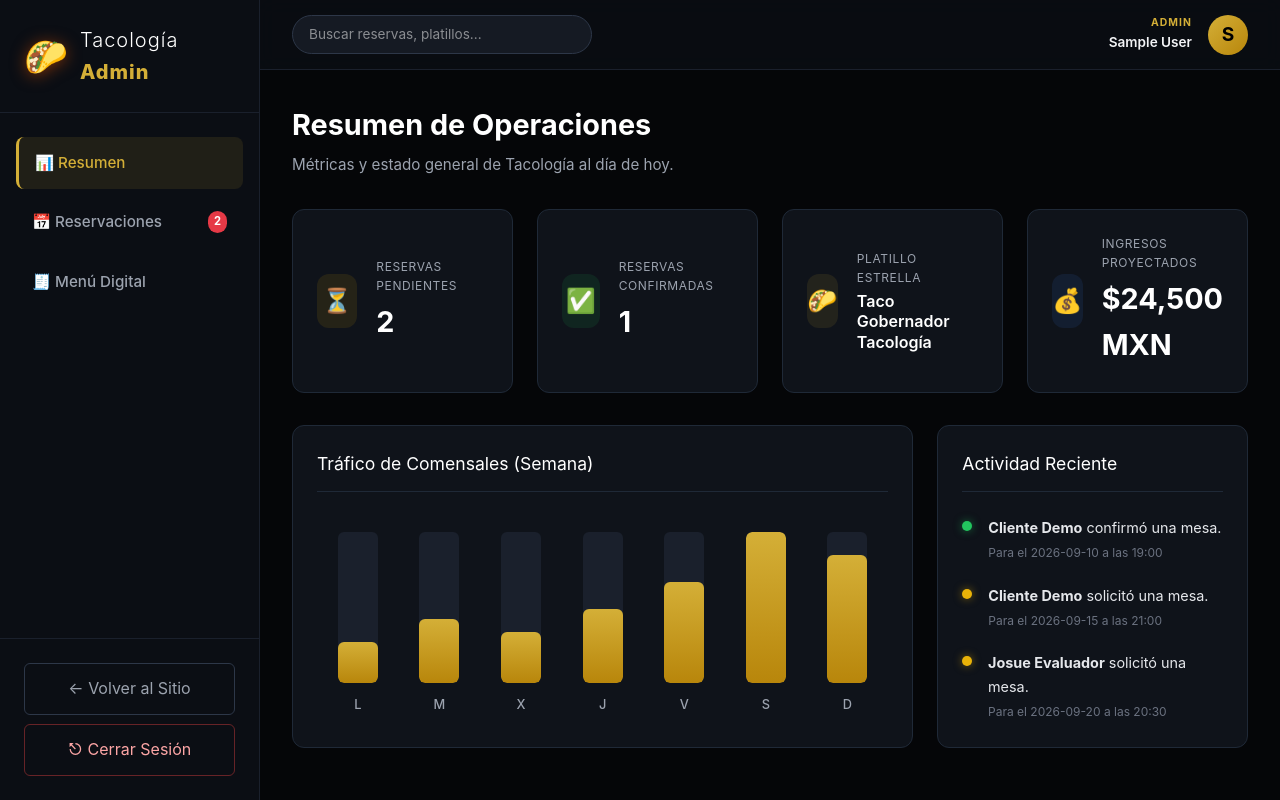
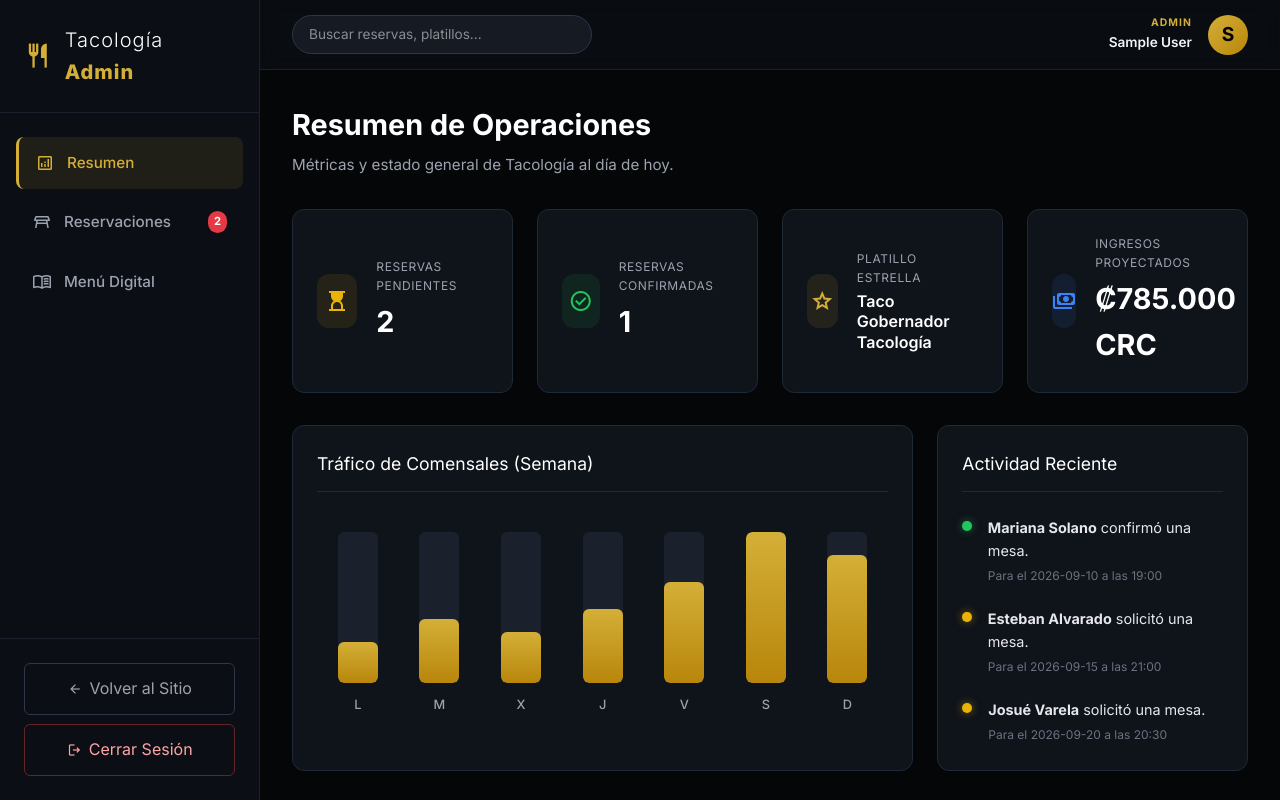
Before and after one commit to aleexds/Login-proyect, a React (Vite) app in the folder ReactInicio/: page /admin in a window 1280 px wide. Built offline with nearby package versions, Linux system fonts and the light colour scheme; data requests are answered from the project's data file; sample sign-in values are in the browser's storage.

Commit message:
feat: reemplazar emojis por Google Fonts Material Symbols, precios en Colones (CRC) e info de Costa Rica

```diff
--- a/ReactInicio/db.json
+++ b/ReactInicio/db.json
@@ -12,33 +12,33 @@
     {
       "id": "1",
       "userId": 2,
-      "name": "Cliente Demo",
-      "phone": "+52 55 1234 5678",
+      "name": "Mariana Solano",
+      "phone": "+506 8712 3456",
       "date": "2026-09-10",
       "time": "19:00",
       "guests": 2,
-      "tableArea": "Terraza Agave",
+      "tableArea": "Terraza Volcán",
       "status": "confirmada",
       "notes": "Mesa con vista y velada de aniversario"
     },
     {
       "id": "2",
       "userId": 2,
-      "name": "Cliente Demo",
-      "phone": "+52 55 9876 5432",
+      "name": "Esteban Alvarado",
+      "phone": "+506 7011 8899",
       "date": "2026-09-15",
       "time": "21:00",
       "guests": 4,
-      "tableArea": "Salón Mezcal",
+      "tableArea": "Salón Mezcal Escazú",
       "status": "pendiente",
       "notes": "Cumpleaños, requieren menú degustación"
     },
     {
       "date": "2026-09-20",
-      "tableArea": "Terraza Agave",
-      "notes": "Prueba automatica de integracion",
+      "tableArea": "Terraza Volcán",
+      "notes": "Cata de mezcal y tacos de autor",
       "time": "20:30",
-      "name": "Josue Evaluador",
+      "name": "Josué Varela",
       "status": "pendiente",
       "guests": 3,
       "userId": 2,
--- a/ReactInicio/index.html
+++ b/ReactInicio/index.html
@@ -4,7 +4,11 @@
     <meta charset="UTF-8" />
     <link rel="icon" type="image/svg+xml" href="/favicon.svg" />
     <meta name="viewport" content="width=device-width, initial-scale=1.0" />
-    <title>reactinicio</title>
+    <title>Tacología · Cocina Mexicana de Autor</title>
+    <!-- Google Fonts & Material Symbols -->
+    <link rel="preconnect" href="https://fonts.googleapis.com">
+    <link rel="preconnect" href="https://fonts.gstatic.com" crossorigin>
+    <link href="https://fonts.googleapis.com/css2?family=Inter:wght@300;400;500;600;700;800&family=Material+Symbols+Outlined:opsz,wght,FILL,GRAD@24,400,0,0" rel="stylesheet">
   </head>
   <body>
     <div id="root"></div>
--- a/ReactInicio/src/components/Navbar.jsx
+++ b/ReactInicio/src/components/Navbar.jsx
@@ -16,7 +16,9 @@ export default function Navbar({ activeTab }) {
     <header className="navbar-header">
       <div className="navbar-container">
         <Link to="/" className="navbar-brand">
-          <span className="brand-icon">🌮</span>
+          <span className="material-symbols-outlined" style={{ fontSize: '2rem', color: '#f57c00' }}>
+            restaurant
+          </span>
           <div className="brand-text">
             <span className="brand-title">TACOLOGÍA</span>
             <span className="brand-subtitle">Cocina Mexicana de Autor</span>
--- a/ReactInicio/src/pages/Admin/AdminLayout.jsx
+++ b/ReactInicio/src/pages/Admin/AdminLayout.jsx
@@ -38,7 +38,9 @@ export default function AdminLayout({
       {/* Sidebar */}
       <aside className="admin-sidebar">
         <div className="admin-brand">
-          <span className="brand-icon">🌮</span>
+          <span className="material-symbols-outlined" style={{ color: '#d4af37', fontSize: '1.8rem' }}>
+            restaurant
+          </span>
           <span className="brand-text">Tacología <strong>Admin</strong></span>
         </div>
 
@@ -47,13 +49,15 @@ export default function AdminLayout({
             className={`admin-nav-item ${activeSection === 'overview' ? 'active' : ''}`}
             onClick={() => setActiveSection('overview')}
           >
-            📊 Resumen
+            <span className="material-symbols-outlined" style={{ fontSize: '1.25rem' }}>analytics</span>
+            Resumen
           </button>
           <button
             className={`admin-nav-item ${activeSection === 'reservations' ? 'active' : ''}`}
             onClick={() => setActiveSection('reservations')}
           >
-            📅 Reservaciones
+            <span className="material-symbols-outlined" style={{ fontSize: '1.25rem' }}>table_restaurant</span>
+            Reservaciones
             {reservations.filter(r => r.status === 'pendiente').length > 0 && (
               <span className="nav-badge">
                 {reservations.filter(r => r.status === 'pendiente').length}
@@ -64,20 +68,23 @@ export default function AdminLayout({
             className={`admin-nav-item ${activeSection === 'menu' ? 'active' : ''}`}
             onClick={() => setActiveSection('menu')}
           >
-            🧾 Menú Digital
+            <span className="material-symbols-outlined" style={{ fontSize: '1.25rem' }}>menu_book</span>
+            Menú Digital
           </button>
         </nav>
 
         <div className="admin-sidebar-footer" style={{ display: 'flex', flexDirection: 'column', gap: '0.6rem' }}>
-          <button className="btn-exit-admin" onClick={onGoToWebsite}>
-            ← Volver al Sitio
+          <button className="btn-exit-admin" onClick={onGoToWebsite} style={{ display: 'flex', alignItems: 'center', justifyContent: 'center', gap: '0.4rem' }}>
+            <span className="material-symbols-outlined" style={{ fontSize: '1rem' }}>arrow_back</span>
+            Volver al Sitio
           </button>
           <button
             className="btn-exit-admin"
-            style={{ borderColor: 'rgba(239, 68, 68, 0.4)', color: '#fca5a5' }}
+            style={{ borderColor: 'rgba(239, 68, 68, 0.4)', color: '#fca5a5', display: 'flex', alignItems: 'center', justifyContent: 'center', gap: '0.4rem' }}
             onClick={onLogout}
           >
-            ⎋ Cerrar Sesión
+            <span className="material-symbols-outlined" style={{ fontSize: '1rem' }}>logout</span>
+            Cerrar Sesión
           </button>
         </div>
       </aside>
--- a/ReactInicio/src/pages/Admin/AdminOverview.jsx
+++ b/ReactInicio/src/pages/Admin/AdminOverview.jsx
@@ -19,7 +19,9 @@ export default function AdminOverview({ reservations = [], menu = [] }) {
 
       <div className="kpi-grid">
         <div className="kpi-card">
-          <div className="kpi-icon pending">⏳</div>
+          <div className="kpi-icon pending">
+            <span className="material-symbols-outlined">hourglass_top</span>
+          </div>
           <div className="kpi-info">
             <h3>Reservas Pendientes</h3>
             <p className="kpi-value">{pendingReservations}</p>
@@ -27,7 +29,9 @@ export default function AdminOverview({ reservations = [], menu = [] }) {
         </div>
 
         <div className="kpi-card">
-          <div className="kpi-icon confirmed">✅</div>
+          <div className="kpi-icon confirmed">
+            <span className="material-symbols-outlined">check_circle</span>
+          </div>
           <div className="kpi-info">
             <h3>Reservas Confirmadas</h3>
             <p className="kpi-value">{confirmedReservations}</p>
@@ -35,18 +39,22 @@ export default function AdminOverview({ reservations = [], menu = [] }) {
         </div>
 
         <div className="kpi-card">
-          <div className="kpi-icon highlight">🌮</div>
+          <div className="kpi-icon highlight">
+            <span className="material-symbols-outlined">star</span>
+          </div>
           <div className="kpi-info">
             <h3>Platillo Estrella</h3>
-            <p className="kpi-value text-small">{popularDish?.name}</p>
+            <p className="kpi-value text-small">{popularDish?.name || 'Taco de Rib Eye'}</p>
           </div>
         </div>
 
         <div className="kpi-card">
-          <div className="kpi-icon revenue">💰</div>
+          <div className="kpi-icon revenue">
+            <span className="material-symbols-outlined">payments</span>
+          </div>
           <div className="kpi-info">
             <h3>Ingresos Proyectados</h3>
-            <p className="kpi-value">$24,500 MXN</p>
+            <p className="kpi-value">₡785.000 CRC</p>
           </div>
         </div>
       </div>
--- a/ReactInicio/src/pages/Home.jsx
+++ b/ReactInicio/src/pages/Home.jsx
@@ -65,7 +65,7 @@ export default function Home({ onNavigate, menu = [], onQuickReserve }) {
               <div className="dish-body">
                 <div className="dish-top">
                   <h3 className="dish-name">{dish.name}</h3>
-                  <span className="dish-price">${dish.price} MXN</span>
+                  <span className="dish-price">₡{Number(dish.price).toLocaleString('es-CR')} CRC</span>
                 </div>
                 <p className="dish-desc">{dish.description}</p>
                 <div className="dish-footer">
@@ -81,23 +81,22 @@ export default function Home({ onNavigate, menu = [], onQuickReserve }) {
       <section id="booking-section" className="booking-section">
         <div className="booking-wrapper">
           <div className="booking-info">
-            <span className="section-subtitle">EXPERIENCIA PRIVADA</span>
+            <span className="section-subtitle">EXPERIENCIA PRIVADA · COSTA RICA</span>
             <h2 className="section-title">Reserva tu Experiencia</h2>
             <p className="booking-text">
-              Garantiza tu lugar en nuestro salón principal, cava de mezcales o terraza al aire libre.
-              Ideal para celebraciones memorables y veladas de alta cocina.
+              Garantiza tu lugar en nuestra sede en <strong>Avenida Escazú, Costa Rica</strong>. Salón principal, cava privada de mezcales y terraza al aire libre.
             </p>
             <div className="perks-list">
               <div className="perk-item">
-                <span className="perk-icon">✦</span>
+                <span className="material-symbols-outlined" style={{ color: '#d4af37', fontSize: '1.2rem' }}>star</span>
                 <div>
-                  <strong>Mesas Exclusivas:</strong> Servicio personalizado de sommelier de agaves.
+                  <strong>Alta Gastronomía:</strong> Sabores mexicanos auténticos con ingredientes de primera.
                 </div>
               </div>
               <div className="perk-item">
-                <span className="perk-icon">✦</span>
+                <span className="material-symbols-outlined" style={{ color: '#d4af37', fontSize: '1.2rem' }}>payments</span>
                 <div>
-                  <strong>Control de Reserva:</strong> Puedes consultar o actualizar tu estatus desde tu cuenta.
+                  <strong>Precios Transparentes:</strong> Todos los valores expresados en Colones Costarricenses (₡ CRC).
                 </div>
               </div>
             </div>
@@ -111,7 +110,7 @@ export default function Home({ onNavigate, menu = [], onQuickReserve }) {
                 <label>Nombre y Apellidos</label>
                 <input
                   type="text"
-                  placeholder="Ej. Sofía Valenzuela"
+                  placeholder="Ej. Juan Carlos Morales"
                   value={reserveForm.name}
                   onChange={(e) => setReserveForm({...reserveForm, name: e.target.value})}
                   required
@@ -120,10 +119,10 @@ export default function Home({ onNavigate, menu = [], onQuickReserve }) {
 
               <div className="form-row">
                 <div className="form-group">
-                  <label>Teléfono de Contacto</label>
+                  <label>Teléfono (Costa Rica)</label>
                   <input
                     type="tel"
-                    placeholder="+52 55 ..."
+                    placeholder="+506 8888 9999"
                     value={reserveForm.phone}
                     onChange={(e) => setReserveForm({...reserveForm, phone: e.target.value})}
                     required
@@ -160,7 +159,7 @@ export default function Home({ onNavigate, menu = [], onQuickReserve }) {
                     value={reserveForm.time}
                     onChange={(e) => setReserveForm({...reserveForm, time: e.target.value})}
                   >
-                    <option value="14:00">14:00 hrs (Comida)</option>
+                    <option value="14:00">14:00 hrs (Almuerzo)</option>
                     <option value="16:00">16:00 hrs</option>
                     <option value="19:00">19:00 hrs (Cena)</option>
                     <option value="20:30">20:30 hrs</option>
@@ -175,9 +174,9 @@ export default function Home({ onNavigate, menu = [], onQuickReserve }) {
                   value={reserveForm.tableArea}
                   onChange={(e) => setReserveForm({...reserveForm, tableArea: e.target.value})}
                 >
-                  <option value="Terraza Agave">Terraza Agave (Exterior con vista)</option>
-                  <option value="Salón Mezcal">Salón Mezcal (Íntimo & Cava)</option>
-                  <option value="Barra Oaxaqueña">Barra del Chef Taquero</option>
+                  <option value="Terraza Volcán">Terraza Volcán (Exterior con vista)</option>
+                  <option value="Salón Mezcal Escazú">Salón Mezcal Escazú (Íntimo & Cava)</option>
+                  <option value="Barra Central del Chef">Barra Central del Chef Taquero</option>
                 </select>
               </div>
 
```
Also changed, not shown: ReactInicio/src/pages/Admin/AdminMenu.jsx (+4 -4 lines), ReactInicio/src/pages/Admin/AdminReservations.jsx (+13 -4 lines), ReactInicio/src/pages/Dashboard.jsx (+17 -8 lines), 2 other files (tests, documents, lock files or other folders).
